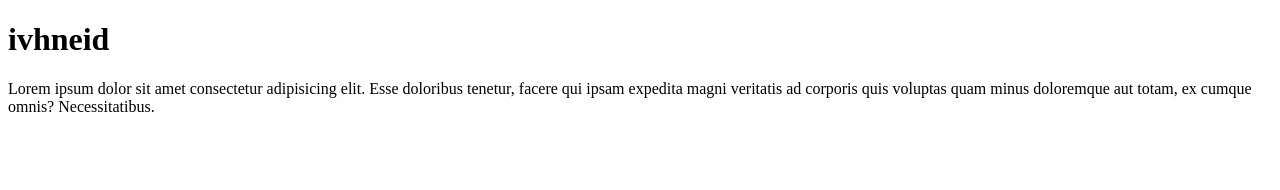
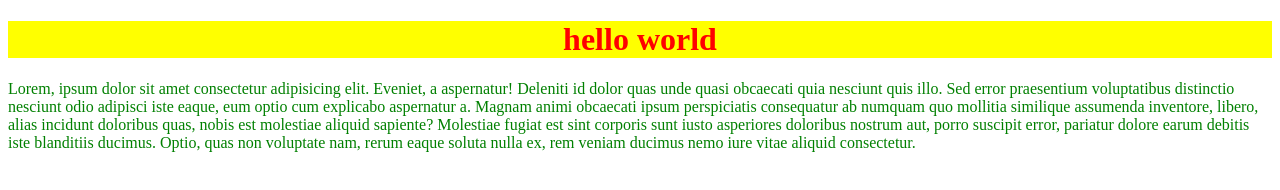
Before and after one commit to ibragimovmuhamma/web-sayt, a plain HTML site: page index.html in a window 1280 px wide. Drawn offline with Linux system fonts and the light colour scheme.

Commit message:
added any.txt and index.html, style.css

```diff
--- a/index.html
+++ b/index.html
@@ -3,9 +3,14 @@
 <head>
     <meta charset="UTF-8">
     <meta name="viewport" content="width=device-width, initial-scale=1.0">
-    <title>veb</title>
+    <title>veb site </title>
+    <link rel="stylesheet" href="style.css">
 </head>
 <body>
-    <header><h1>ivhneid</h1><nav><p>Lorem ipsum dolor sit amet consectetur adipisicing elit. Esse doloribus tenetur, facere qui ipsam expedita magni veritatis ad corporis quis voluptas quam minus doloremque aut totam, ex cumque omnis? Necessitatibus.</p></nav></header>
+    <h1> hello world</h1>
+
+    <p>Lorem, ipsum dolor sit amet consectetur adipisicing elit. Eveniet, a aspernatur! Deleniti id dolor quas unde quasi obcaecati quia nesciunt quis illo. Sed error praesentium voluptatibus distinctio nesciunt odio adipisci iste eaque, eum optio cum explicabo aspernatur a. Magnam animi obcaecati ipsum perspiciatis consequatur ab numquam quo mollitia similique assumenda inventore, libero, alias incidunt doloribus quas, nobis est molestiae aliquid sapiente? Molestiae fugiat est sint corporis sunt iusto asperiores doloribus nostrum aut, porro suscipit error, pariatur dolore earum debitis iste blanditiis ducimus. Optio, quas non voluptate nam, rerum eaque soluta nulla ex, rem veniam ducimus nemo iure vitae aliquid consectetur.</p>
+
+
 </body>
 </html>
--- a/style.css
+++ b/style.css
@@ -0,0 +1,9 @@
+h1{
+    background-color: yellow;
+    color: red;
+    text-align: center;
+}
+
+p{
+    color: green;
+}
```
Also changed, not shown: any.txt (added).
